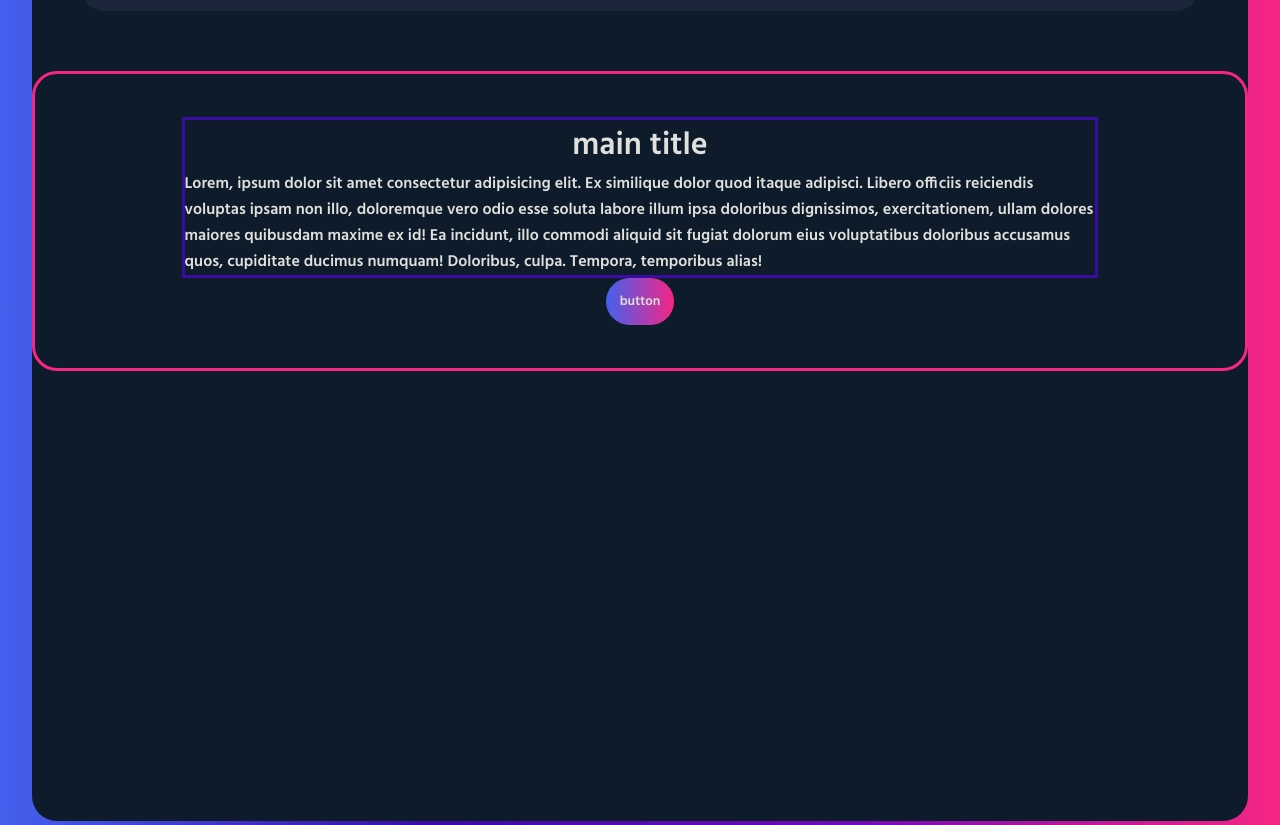
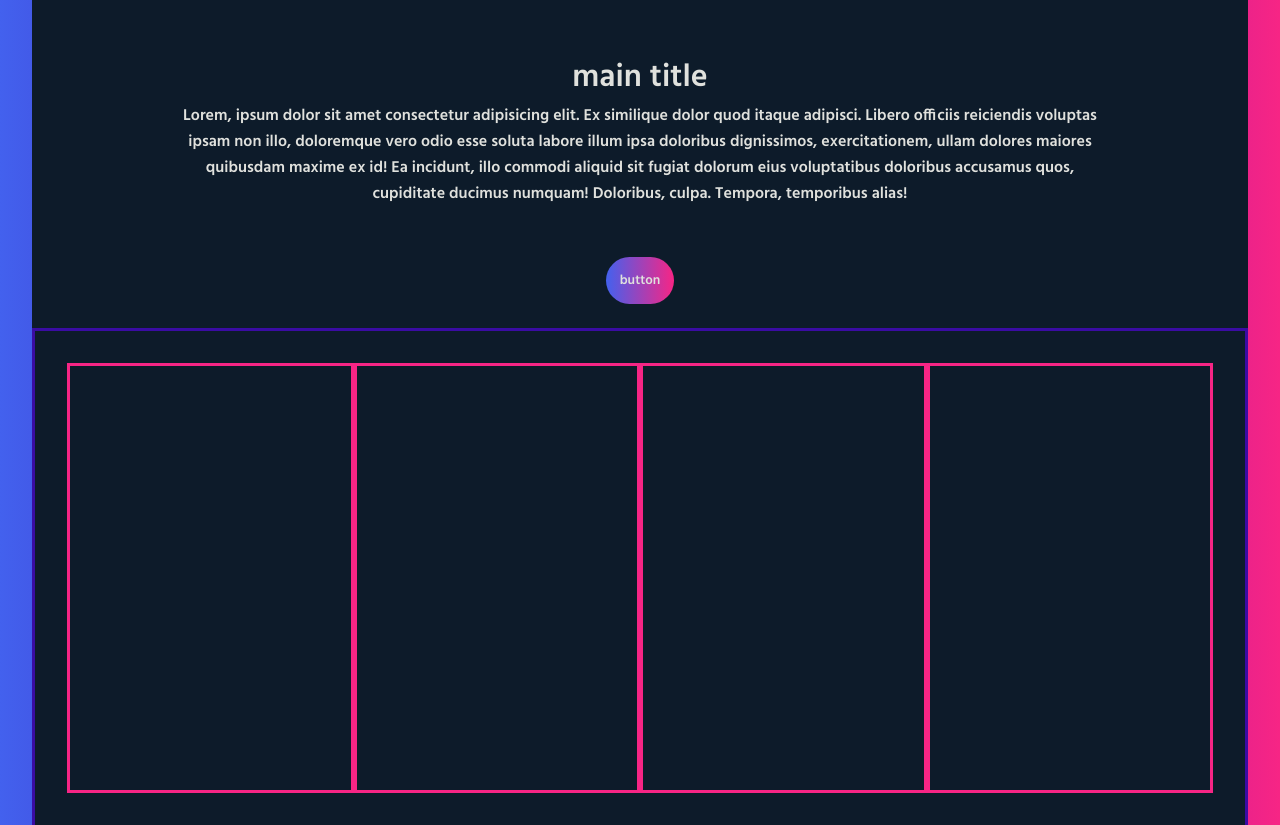
Before and after one commit to Marianocoderx/website2-test, a plain HTML site: page index.html in a window 1280 px wide. Shown: the part 204-1029 px from the top of the page. Drawn offline with Linux system fonts and the light colour scheme.

Commit message:
2 files modified

```diff
--- a/index.css
+++ b/index.css
@@ -24,7 +24,7 @@ body{
 }
 
 .space-text{
-  height: 950px;
+  height: 1050px;
   width: 100%;
   border-radius: 25px;
   background-color: #0d1b2a;
@@ -79,19 +79,19 @@ nav .navbar-list{
   width: 100%;
   padding: 2em;
   border-radius: 25px;
-  border: #f72585 solid;
 }
 
 .block1-container{
+  padding-bottom: 50px;
   width: 80%;
   display: flex;
   flex-direction: column;
   align-items: center;
   justify-content: center;
-  border: #3a0ca3 solid;
 }
 
 .block1-container h1,p{
+  text-align: center;
   font-family: 'Hind', sans-serif;
   color: #e0e1dd;
 }
@@ -108,6 +108,25 @@ nav .navbar-list{
   text-decoration: none;
 }
 
+.block2-container{
+  display: flex;
+  align-items: center;
+  justify-content: center;
+  padding: 2em;
+  height: 500px;
+  width: 100%;
+  border: #3a0ca3 solid;
+}
+
+.c1,
+.c2,
+.c3,
+.c4{
+  height: 100%;
+  width: 25%;
+  border: #f72585 solid;
+}
+
 /*footer*/
 
 footer{
--- a/index.html
+++ b/index.html
@@ -31,8 +31,11 @@
         <button class="button2"><a href="">button</a></button>
       </div>
 
-      <div class="">
-
+      <div class="block2-container">
+        <div class="c1"><img src="" alt=""></div>
+        <div class="c2"><img src="" alt=""></div>
+        <div class="c3"><img src="" alt=""></div>
+        <div class="c4"><img src="" alt=""></div>
       </div>
 
       <div></div>
```
